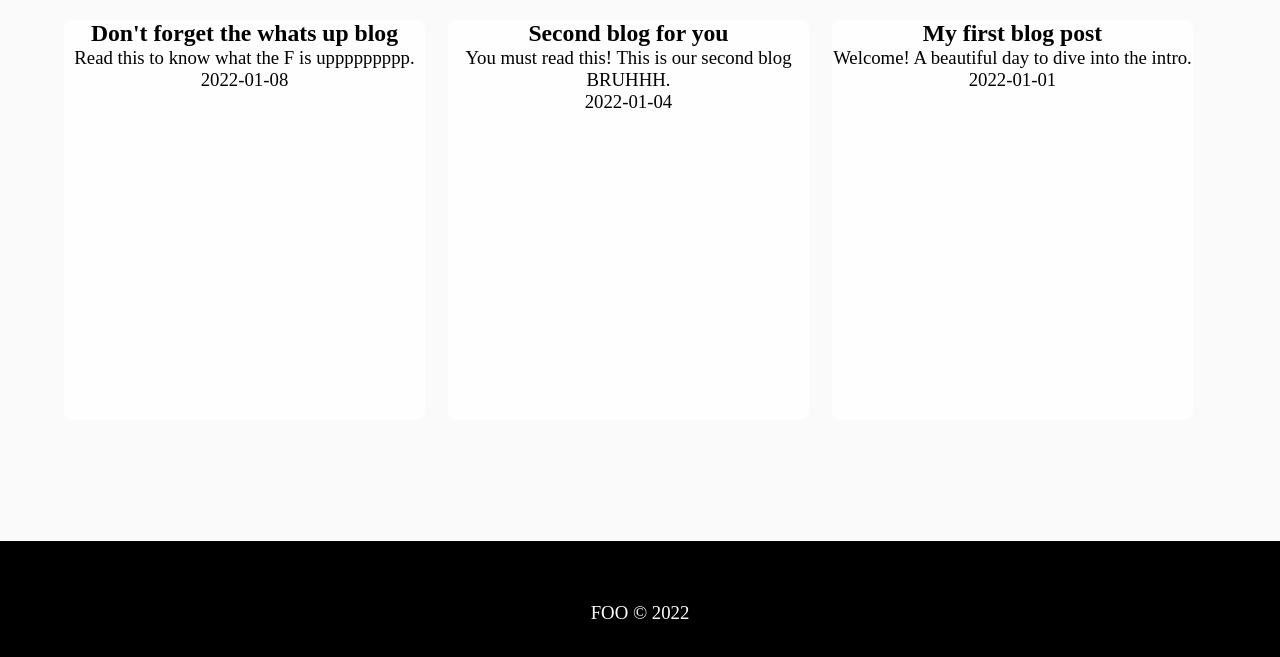
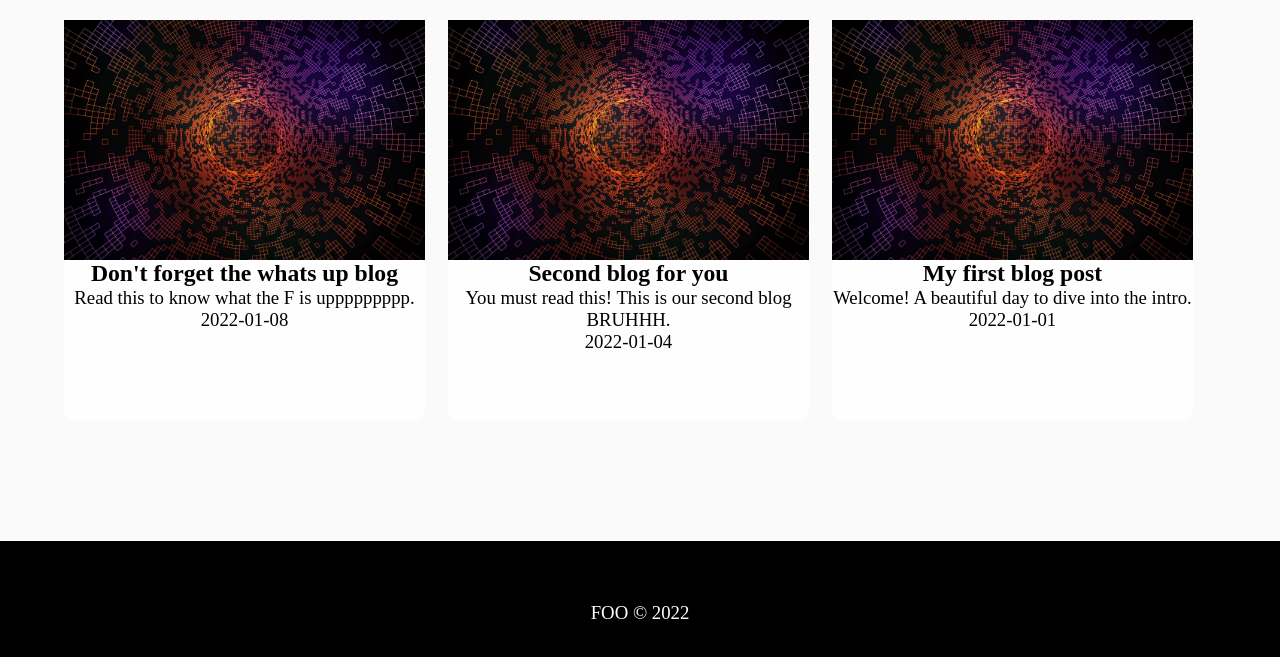
Before and after one commit to bjornschuller/gatsby-crash-course, a Gatsby site: page /blogs in a window 1280 px wide. Shown: the part 115-772 px from the top of the page. Built offline with nearby package versions, Linux system fonts and the light colour scheme; Gatsby itself is replaced by a stand-in of ours.

Commit message:
video9 GatsbyImage

```diff
--- a/content/blogs/intro-blog.md
+++ b/content/blogs/intro-blog.md
@@ -2,4 +2,5 @@
 date: "2022-01-01"
 title: "My first blog post"
 description: "Welcome! A beautiful day to dive into the intro."
+thumb: "../images/thumbs/thumbnail.jpg"
 ---
--- a/content/blogs/second-blog.md
+++ b/content/blogs/second-blog.md
@@ -2,4 +2,5 @@
 date: "2022-01-04"
 title: "Second blog for you"
 description: "You must read this! This is our second blog BRUHHH."
+thumb: "../images/thumbs/thumbnail.jpg"
 ---
--- a/content/blogs/whats-up-blog.md
+++ b/content/blogs/whats-up-blog.md
@@ -2,4 +2,5 @@
 date: "2022-01-08"
 title: "Don't forget the whats up blog"
 description: "Read this to know what the F is uppppppppp."
+thumb: "../images/thumbs/thumbnail.jpg"
 ---
--- a/gatsby-config.js
+++ b/gatsby-config.js
@@ -15,6 +15,14 @@ module.exports = {
         path: `${__dirname}/content/blogs`,
       },
     },
+    {
+      resolve: "gatsby-source-filesystem",
+      options: {
+        name: "images",
+        path: `${__dirname}/content/images`,
+      },
+    },
     "gatsby-transformer-remark",
+    "gatsby-transformer-sharp",
   ],
 }
--- a/src/pages/blogs/index.js
+++ b/src/pages/blogs/index.js
@@ -2,17 +2,21 @@ import React from 'react';
 import Layout from '../../components/layout';
 import { graphql } from "gatsby"
 import * as classes from "../../styles/blogs.module.css"
+import { GatsbyImage, getImage } from "gatsby-plugin-image"
 
 export default function BlogsPage({data}) {
-  console.log("TESTT GOT ", data)
+
   return (
     <Layout>
      <div className={classes.BlogsPage}>
       <h1>Blogs.</h1>
       <div className={classes.BlogPosts}>
         {data.allMarkdownRemark.nodes.map(node => {
+            const thumb = getImage(node.frontmatter.thumb)
+            console.log("TESTT GOT ", thumb)
           return (
             <div className={classes.BlogPost} key={node.id}>
+              <GatsbyImage image={thumb} alt="thumbnail"></GatsbyImage>
               <h3>{node.frontmatter.title}</h3>
               <p>{node.frontmatter.description}</p>
               <p>{node.frontmatter.date}</p>
@@ -33,6 +37,11 @@ export const query = graphql`
           date
           title
           description
+          thumb {
+            childImageSharp {
+              gatsbyImageData
+            }
+          }
         }
         id
       }
```
Also changed, not shown: content/images/thumbs/thumbnail.jpg (added).
